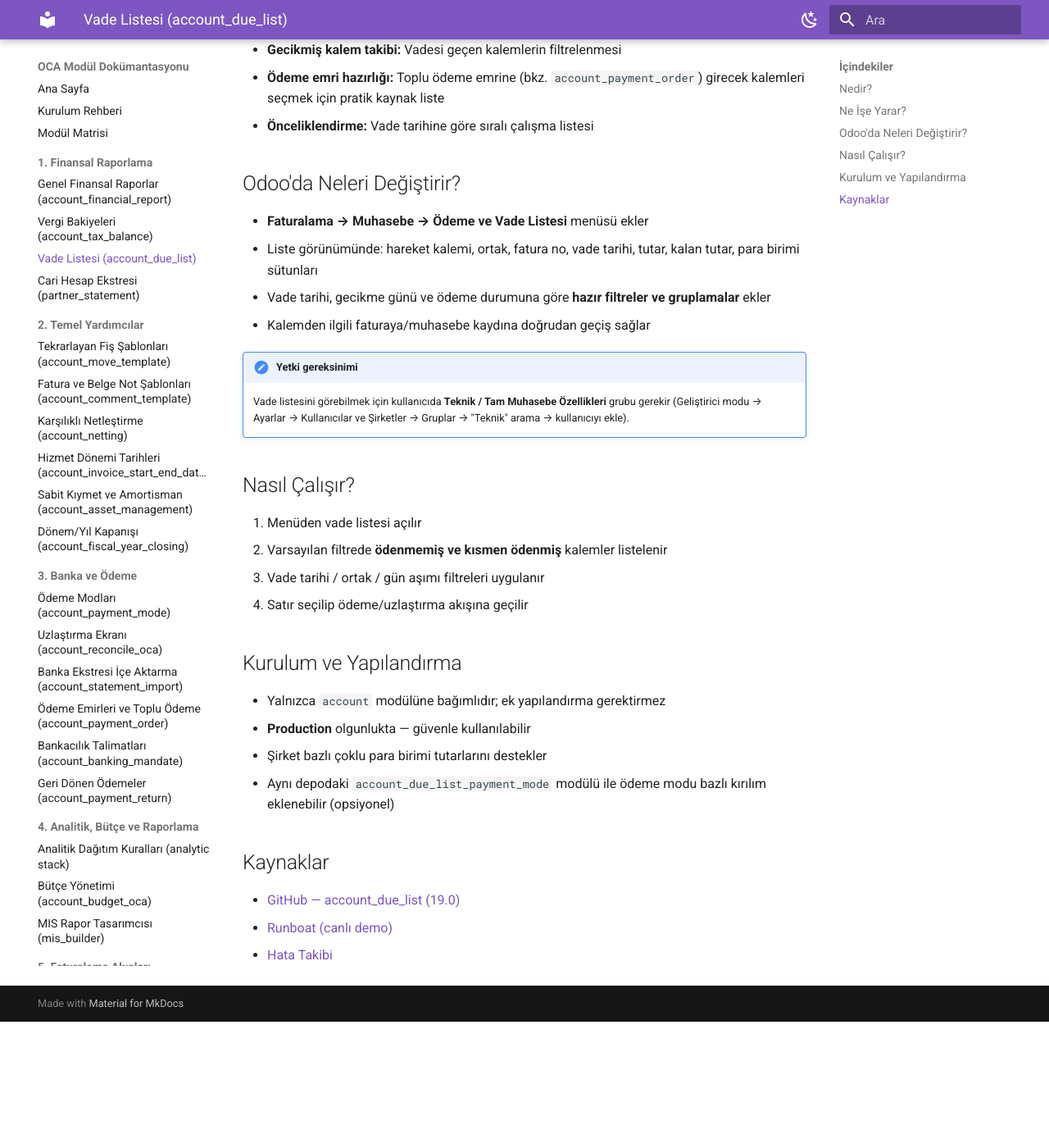
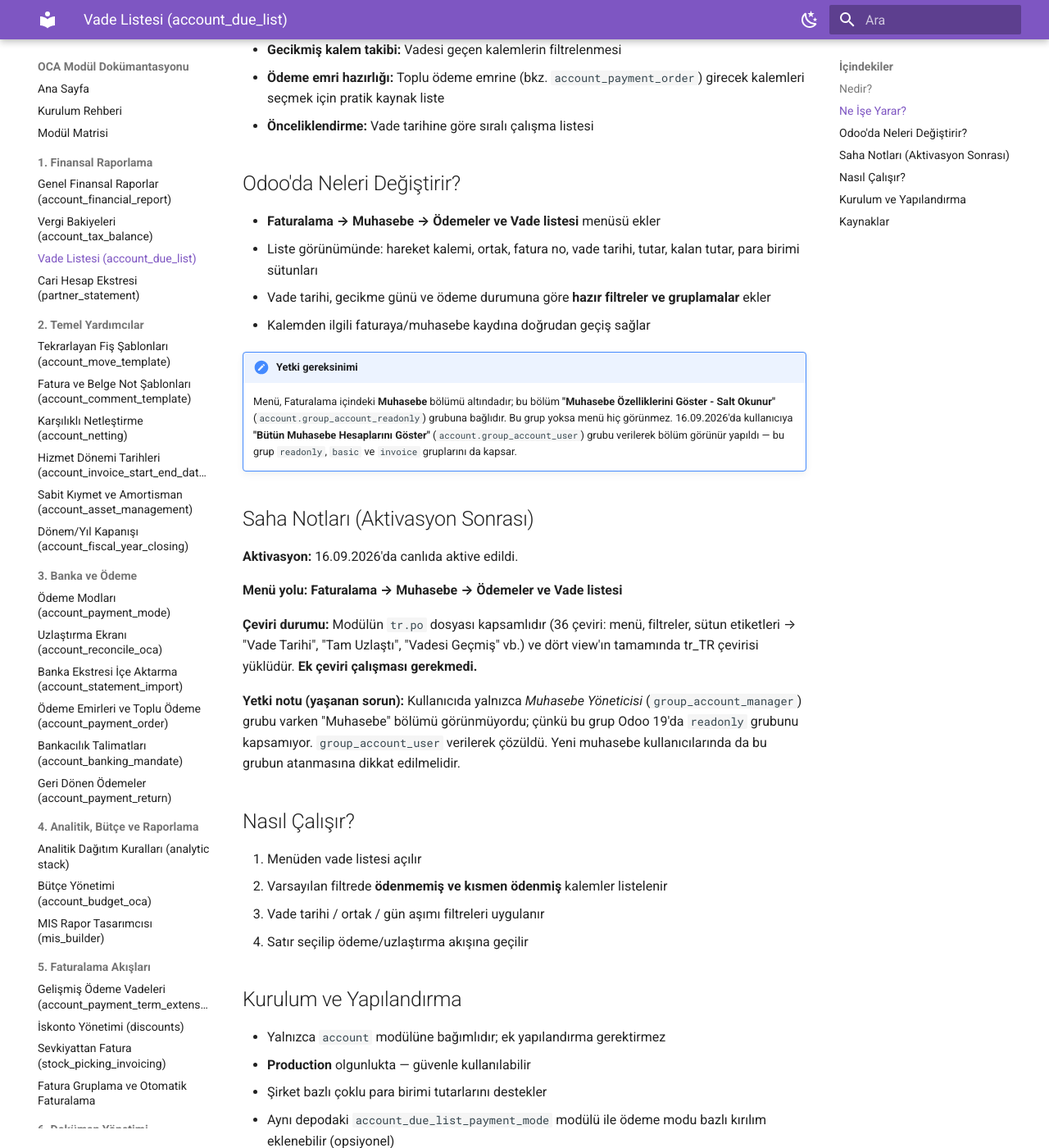
Before and after one commit to volkantasci/oca-modul-dokumantasyonu, an MkDocs documentation site: the page built from docs/moduller/account_due_list.md, in a window 1280 px wide and 1400 px high, scrolled down 908 px. Shown: the whole window at 82% size. Built offline with MkDocs 1.6.1 and Material for MkDocs 9.7.7, drawn with Linux system fonts in a browser that asks for light colours; before the commit the page ends 2154 px from its top, so only the background shows below that; some of the changed text lies outside the part shown.

Commit message:
docs: kart 3 (account_due_list) aktivasyonu, menu yolu ve yetki notu

```diff
--- a/docs/moduller/account_due_list.md
+++ b/docs/moduller/account_due_list.md
@@ -1,7 +1,7 @@
 # Vade Listesi (`account_due_list`)
 
 !!! info "Kart Bilgisi"
-    **Kurulum Sırası:** 3/24 · **Proje Kartı:** id 46 · **Test Durumu:** ✅ PASS
+    **Kurulum Sırası:** 3/24 · **Proje Kartı:** id 46 · **Test Durumu:** ✅ PASS · **Aktivasyon:** ✅ 16.09.2026
 
 | Alan | Değer |
 |---|---|
@@ -26,13 +26,23 @@ Vadesi gelen ve gelecek **açık alacak/borç kalemlerini tek listede** göstere
 
 ## Odoo'da Neleri Değiştirir?
 
-- **Faturalama → Muhasebe → Ödeme ve Vade Listesi** menüsü ekler
+- **Faturalama → Muhasebe → Ödemeler ve Vade listesi** menüsü ekler
 - Liste görünümünde: hareket kalemi, ortak, fatura no, vade tarihi, tutar, kalan tutar, para birimi sütunları
 - Vade tarihi, gecikme günü ve ödeme durumuna göre **hazır filtreler ve gruplamalar** ekler
 - Kalemden ilgili faturaya/muhasebe kaydına doğrudan geçiş sağlar
 
 !!! note "Yetki gereksinimi"
-    Vade listesini görebilmek için kullanıcıda **Teknik / Tam Muhasebe Özellikleri** grubu gerekir (Geliştirici modu → Ayarlar → Kullanıcılar ve Şirketler → Gruplar → "Teknik" arama → kullanıcıyı ekle).
+    Menü, Faturalama içindeki **Muhasebe** bölümü altındadır; bu bölüm **"Muhasebe Özelliklerini Göster - Salt Okunur"** (`account.group_account_readonly`) grubuna bağlıdır. Bu grup yoksa menü hiç görünmez. 16.09.2026'da kullanıcıya **"Bütün Muhasebe Hesaplarını Göster"** (`account.group_account_user`) grubu verilerek bölüm görünür yapıldı — bu grup `readonly`, `basic` ve `invoice` gruplarını da kapsar.
+
+## Saha Notları (Aktivasyon Sonrası)
+
+**Aktivasyon:** 16.09.2026'da canlıda aktive edildi.
+
+**Menü yolu:** **Faturalama → Muhasebe → Ödemeler ve Vade listesi**
+
+**Çeviri durumu:** Modülün `tr.po` dosyası kapsamlıdır (36 çeviri: menü, filtreler, sütun etiketleri → "Vade Tarihi", "Tam Uzlaştı", "Vadesi Geçmiş" vb.) ve dört view'ın tamamında tr_TR çevirisi yüklüdür. **Ek çeviri çalışması gerekmedi.**
+
+**Yetki notu (yaşanan sorun):** Kullanıcıda yalnızca *Muhasebe Yöneticisi* (`group_account_manager`) grubu varken "Muhasebe" bölümü görünmüyordu; çünkü bu grup Odoo 19'da `readonly` grubunu kapsamıyor. `group_account_user` verilerek çözüldü. Yeni muhasebe kullanıcılarında da bu grubun atanmasına dikkat edilmelidir.
 
 ## Nasıl Çalışır?
 
```
Also changed, not shown: docs/index.md (+1 -1 lines), docs/modul-matrisi.md (+2 -1 lines).
